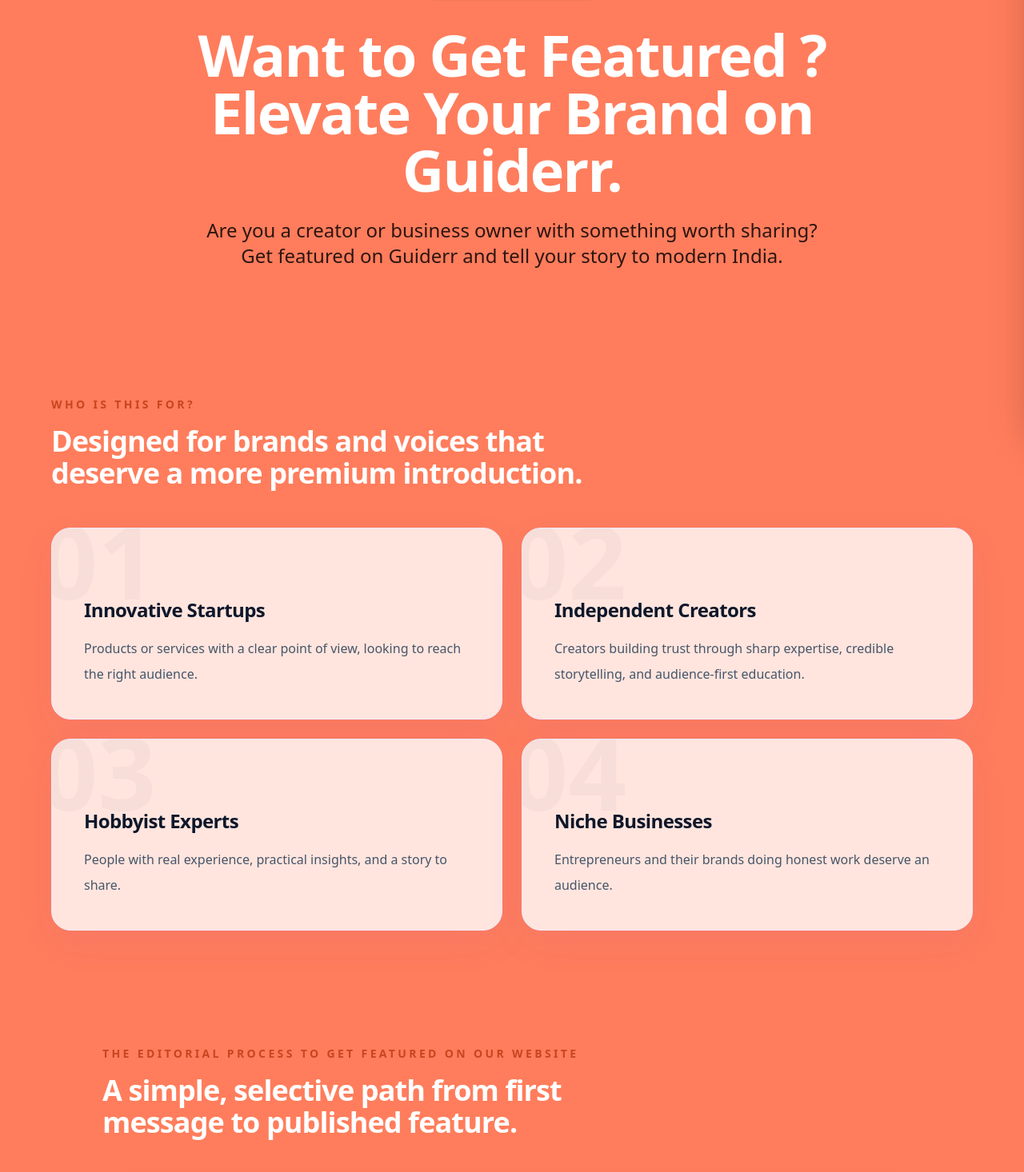
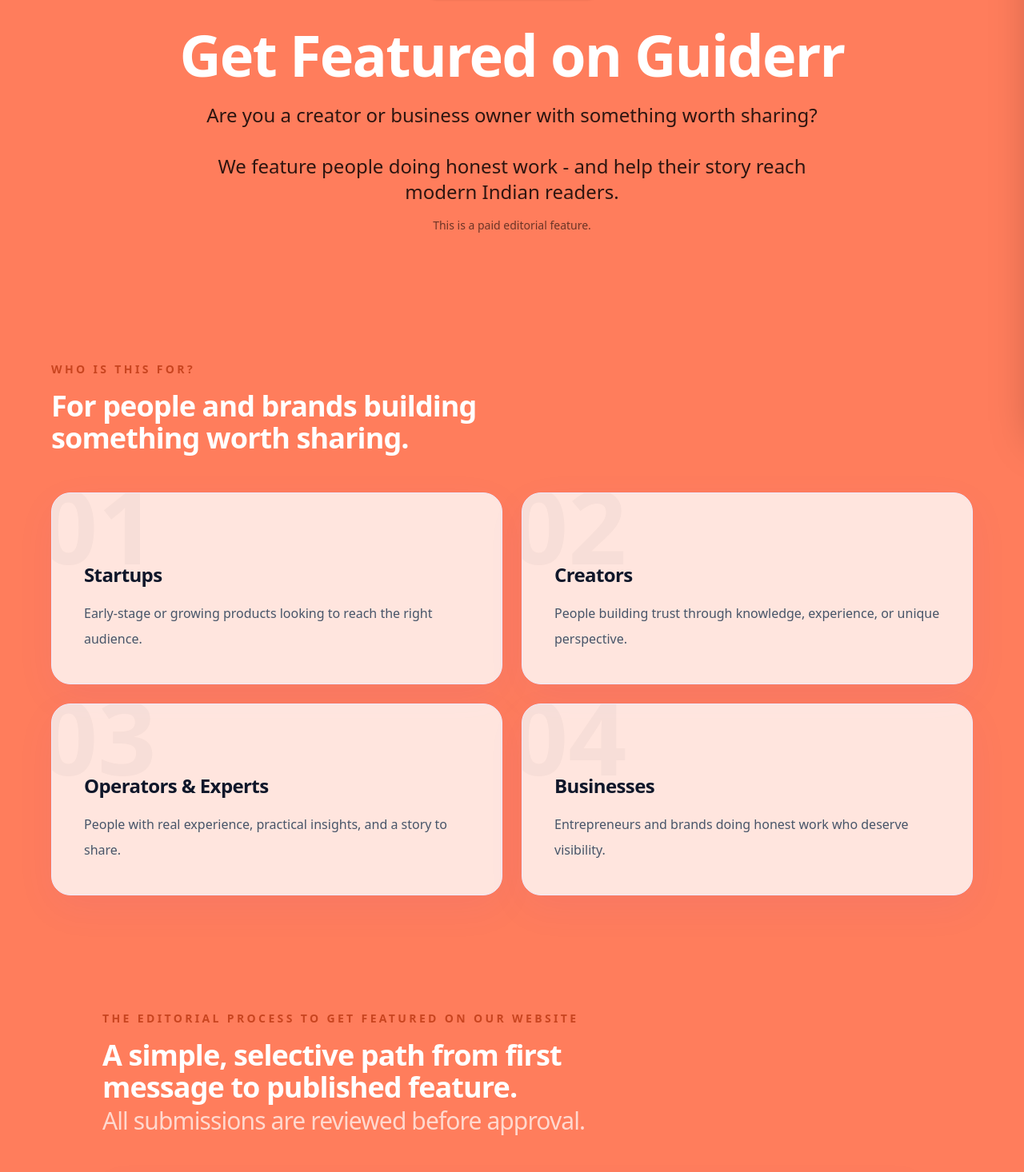
Before and after one commit to rohanvraj/guiderr, a React (Vite) app: page /get-featured in a window 1280 px wide. Shown: the part 262-1728 px from the top of the page at 80% size. Built offline with nearby package versions, Linux system fonts and the light colour scheme; no server answers.

Commit message:
Made improvements to the get featured page 6 may 2026

```diff
--- a/src/pages/GetFeaturedPage.tsx
+++ b/src/pages/GetFeaturedPage.tsx
@@ -8,20 +8,20 @@ const FEATURED_WHATSAPP_URL = 'https://wa.me/919890505945?text=Hi%20Guiderr,%20I
 
 const audienceCards = [
   {
-    title: 'Innovative Startups',
-    description: 'Products or services with a clear point of view, looking to reach the right audience.',
+    title: 'Startups',
+    description: 'Early-stage or growing products looking to reach the right audience.',
   },
   {
-    title: 'Independent Creators',
-    description: 'Creators building trust through sharp expertise, credible storytelling, and audience-first education.',
+    title: 'Creators',
+    description: 'People building trust through knowledge, experience, or unique perspective.',
   },
   {
-    title: 'Hobbyist Experts',
+    title: 'Operators & Experts',
     description: 'People with real experience, practical insights, and a story to share.',
   },
   {
-    title: 'Niche Businesses',
-    description: 'Entrepreneurs and their brands doing honest work deserve an audience.',
+    title: 'Businesses',
+    description: 'Entrepreneurs and brands doing honest work who deserve visibility.',
   },
 ];
 
@@ -84,14 +84,18 @@ export default function GetFeaturedPage() {
 
             <FadeSection delay={0.06} className="mt-8">
               <h1 className="text-5xl sm:text-6xl lg:text-7xl font-semibold tracking-tight leading-[0.98] text-white">
-                Want to Get Featured ? Elevate Your Brand on Guiderr.
+                Get Featured on Guiderr
               </h1>
             </FadeSection>
 
             <FadeSection delay={0.12} className="mt-6">
               <p className="max-w-3xl mx-auto text-xl sm:text-2xl leading-10 text-[#2D1510]">
-                Are you a creator or business owner with something worth sharing?
-Get featured on Guiderr and tell your story to modern India.
+                Are you a creator or business owner with something worth sharing?<br />
+                <br />
+                We feature people doing honest work - and help their story reach modern Indian readers.
+              </p>
+              <p className="mt-4 text-sm text-[#2D1510]/70 max-w-xl mx-auto">
+                This is a paid editorial feature.
               </p>
             </FadeSection>
           </div>
@@ -102,7 +106,7 @@ Get featured on Guiderr and tell your story to modern India.
             <FadeSection className="max-w-2xl">
               <p className="text-sm font-semibold uppercase tracking-[0.24em] text-[#C94520]">Who Is This For?</p>
               <h2 className="mt-4 text-3xl sm:text-4xl font-semibold tracking-tight leading-tight text-white">
-                Designed for brands and voices that deserve a more premium introduction.
+                For people and brands building something worth sharing.
               </h2>
             </FadeSection>
 
@@ -130,7 +134,8 @@ Get featured on Guiderr and tell your story to modern India.
             <FadeSection className="max-w-2xl">
               <p className="text-sm font-semibold uppercase tracking-[0.24em] text-[#C94520]">The Editorial Process to get featured on our website</p>
               <h2 className="mt-4 text-3xl sm:text-4xl font-semibold tracking-tight leading-tight text-white">
-                A simple, selective path from first message to published feature.
+                A simple, selective path from first message to published feature.<br />
+                <span className="text-2xl sm:text-3xl font-medium text-white/70">All submissions are reviewed before approval.</span>
               </h2>
             </FadeSection>
 
@@ -170,7 +175,7 @@ Get featured on Guiderr and tell your story to modern India.
                 Put your story in front of people already researching what to trust next.
               </h2>
               <p className="mt-5 max-w-2xl mx-auto text-lg leading-8 text-slate-600">
-                If your brand, product, or expertise helps modern Indian consumers decide better, start the conversation.
+                If your work helps people make better decisions, we'd like to hear from you.
               </p>
               <div className="mt-10 flex flex-col items-center gap-4 sm:flex-row sm:justify-center">
                 <a
@@ -179,7 +184,7 @@ Get featured on Guiderr and tell your story to modern India.
                   rel="noreferrer"
                   className="inline-flex items-center justify-center gap-3 rounded-full border border-[#FF7D5C] bg-[#FF7D5C] px-8 py-4 text-base font-semibold text-white transition-all hover:bg-[#FF6B47] hover:border-[#FF6B47]"
                 >
-                  Connect with us to get featured
+                  Start the conversation with us
                   <ArrowRight className="w-5 h-5" />
                 </a>
                 <a
```
